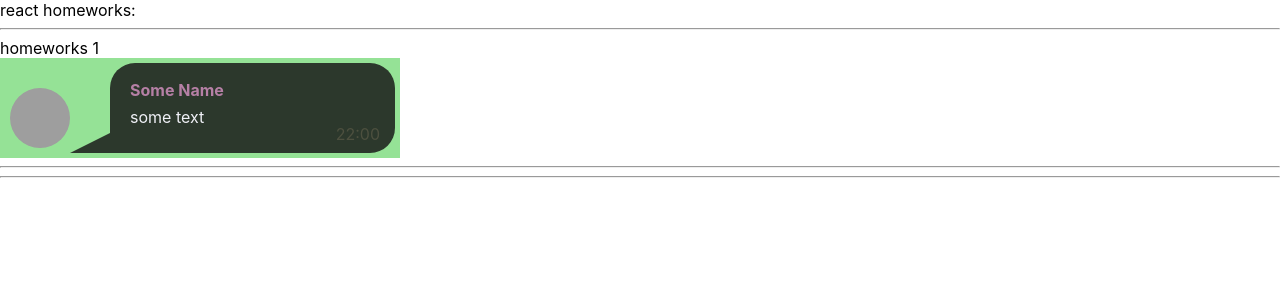
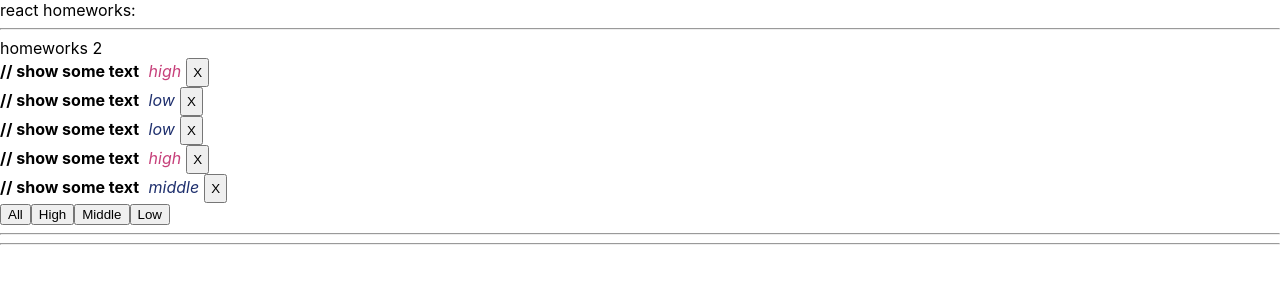
Before and after one commit to AnyaGalkina/homework-Tasks-From-Ignat, a React (Create React App) app: page / in a window 1280 px wide. Shown: the top 300 px of the page. Built offline with nearby package versions, Linux system fonts and the light colour scheme; grey boxes are pictures that could not be loaded.

Commit message:
Added HW1 and HW2.

```diff
--- a/src/p1-main/m1-ui/u1-app/App.tsx
+++ b/src/p1-main/m1-ui/u1-app/App.tsx
@@ -1,13 +1,14 @@
 import React from 'react'
 import s from './App.module.css'
 import HW1 from '../../../p2-homeworks/h1/HW1'
+import HW2 from "../../../p2-homeworks/h2/HW2";
 
 function App() {
     return (
         <div className={s.App}>
             <div>react homeworks:</div>
-            <HW1/>
-            {/*<HW2/>*/}
+            {/*<HW1/>*/}
+            <HW2/>
             {/*<HW3/>*/}
             {/*<HW4/>*/}
             {/*<HW5/>*/}
--- a/src/p2-homeworks/h1/AlternativeMessage.tsx
+++ b/src/p2-homeworks/h1/AlternativeMessage.tsx
@@ -3,7 +3,6 @@ import React from 'react'
 function AlternativeMessage() {
     return (
         <div>
-
         </div>
     )
 }
--- a/src/p2-homeworks/h1/HW1.tsx
+++ b/src/p2-homeworks/h1/HW1.tsx
@@ -1,6 +1,5 @@
 import React from 'react';
 import Message from "./Message";
-
 
 
 const messageData = {
@@ -15,8 +14,6 @@ function HW1() {
         <div>
             <hr/>
             homeworks 1
-
-            {/*should work (должно работать)*/}
 
             <Message
                 avatar={messageData.avatar}
--- a/src/p2-homeworks/h2/Affair.tsx
+++ b/src/p2-homeworks/h2/Affair.tsx
@@ -1,19 +1,24 @@
 import React from 'react'
+import {AffairType} from "./HW2";
+import styles from './Affairs.module.css';
 
 type AffairPropsType = {
     // key не нужно типизировать
-    affair: any // need to fix any
-    deleteAffairCallback: any // need to fix any
+    affair: AffairType
+    deleteAffairCallback: (_id: number) => void;
 }
 
 function Affair(props: AffairPropsType) {
-    const deleteCallback = () => {}// need to fix
-
+    const deleteCallback = () => {
+        props.deleteAffairCallback(props.affair._id)
+    }
     return (
         <div>
-            // show some text
-
-            <button onClick={deleteCallback}>X</button>
+            <b><span>// show some text</span></b>
+            <em><span
+                className={props.affair.priority === 'high' ? styles.highPriority : styles.priority}
+            > {props.affair.priority}</span></em>
+            <button className={styles.button} onClick={deleteCallback}>X</button>
         </div>
     )
 }
--- a/src/p2-homeworks/h2/Affairs.module.css
+++ b/src/p2-homeworks/h2/Affairs.module.css
@@ -1,3 +1,13 @@
-.someClass {
+.priority {
+    color: #1f306e;
+    padding: 5px;
+}
 
+.highPriority {
+    color: #c7417b;
+    padding: 5px;
 }
+
+.button {
+    padding: 5px;
+}
--- a/src/p2-homeworks/h2/Affairs.tsx
+++ b/src/p2-homeworks/h2/Affairs.tsx
@@ -1,11 +1,11 @@
 import React from 'react'
 import Affair from './Affair'
-import {AffairType} from './HW2'
+import {AffairType, FilterType} from './HW2'
 
-type AffairsPropsType = { // need to fix any
-    data: any
-    setFilter: any
-    deleteAffairCallback: any
+type AffairsPropsType = {
+    data: Array<AffairType>;
+    setFilter: (filter: FilterType) => void;
+    deleteAffairCallback: (_id: number) => void;
 }
 
 function Affairs(props: AffairsPropsType) {
@@ -17,10 +17,18 @@ function Affairs(props: AffairsPropsType) {
         />
     ))
 
-    const setAll = () => {} // need to fix
-    const setHigh = () => {}
-    const setMiddle = () => {}
-    const setLow = () => {}
+    const setAll = () => {
+        props.setFilter('all')
+    }
+    const setHigh = () => {
+        props.setFilter('high')
+    }
+    const setMiddle = () => {
+        props.setFilter('middle')
+    }
+    const setLow = () => {
+        props.setFilter('low')
+    }
 
     return (
         <div>
--- a/src/p2-homeworks/h2/HW2.tsx
+++ b/src/p2-homeworks/h2/HW2.tsx
@@ -2,12 +2,16 @@ import React, {useState} from 'react'
 import Affairs from './Affairs'
 
 // types
-export type AffairPriorityType = any // need to fix any
-export type AffairType = any // need to fix any
+export type AffairPriorityType = 'high' | 'middle' | 'low';
+export type AffairType = {
+    _id: number;
+    name: string;
+    priority: AffairPriorityType
+}
 export type FilterType = 'all' | AffairPriorityType
 
 // constants
-const defaultAffairs: any = [ // need to fix any
+const defaultAffairs: Array<AffairType> = [
     {_id: 1, name: 'React', priority: 'high'},
     {_id: 2, name: 'anime', priority: 'low'},
     {_id: 3, name: 'games', priority: 'low'},
@@ -16,20 +20,20 @@ const defaultAffairs: any = [ // need to fix any
 ]
 
 // pure helper functions
-export const filterAffairs = (affairs: any, filter: any): any => { // need to fix any
+export const filterAffairs = (affairs: Array<AffairType>, filter: FilterType): Array<AffairType> => {
     if (filter === 'all') return affairs
-    else return // need to fix
+    else return affairs.filter(a => a.priority === filter)
 }
-export const deleteAffair = (affairs: any, _id: any): any => { // need to fix any
-    return // need to fix
+export const deleteAffair = (affairs: Array<AffairType>, _id: number): Array<AffairType> => {
+    return affairs.filter(a => a._id != _id)
 }
 
 function HW2() {
-    const [affairs, setAffairs] = useState<any>(defaultAffairs) // need to fix any
+    const [affairs, setAffairs] = useState<Array<AffairType>>(defaultAffairs)
     const [filter, setFilter] = useState<FilterType>('all')
 
     const filteredAffairs = filterAffairs(affairs, filter)
-    const deleteAffairCallback = (_id: any) => setAffairs(deleteAffair(affairs, _id)) // need to fix any
+    const deleteAffairCallback = (_id: number) => setAffairs(deleteAffair(affairs, _id))
 
     return (
         <div>
```
